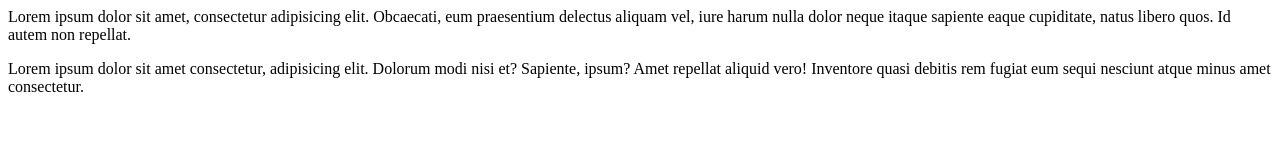
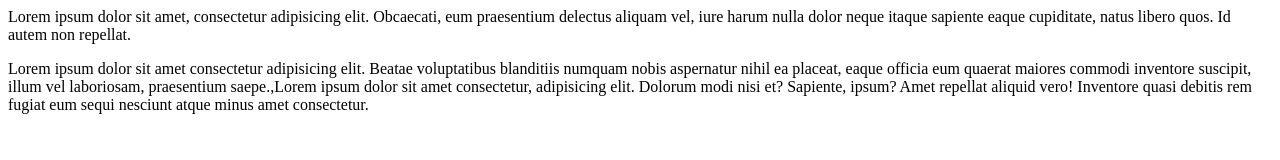
Before and after one commit to Ikram-4/learn-git, a plain HTML site: page index.html in a window 1280 px wide. Drawn offline with Linux system fonts and the light colour scheme.

Commit message:
update index.html

```diff
--- a/index.html
+++ b/index.html
@@ -8,5 +8,5 @@
 <body>
     Lorem ipsum dolor sit amet, consectetur adipisicing elit. Obcaecati, eum praesentium delectus aliquam vel, iure harum nulla dolor neque itaque sapiente eaque cupiditate, natus libero quos. Id autem non repellat.
 </body>
-<p>Lorem ipsum dolor sit amet consectetur, adipisicing elit. Dolorum modi nisi et? Sapiente, ipsum? Amet repellat aliquid vero! Inventore quasi debitis rem fugiat eum sequi nesciunt atque minus amet consectetur.</p>
+<p>Lorem ipsum dolor sit amet consectetur adipisicing elit. Beatae voluptatibus blanditiis numquam nobis aspernatur nihil ea placeat, eaque officia eum quaerat maiores commodi inventore suscipit, illum vel laboriosam, praesentium saepe.,Lorem ipsum dolor sit amet consectetur, adipisicing elit. Dolorum modi nisi et? Sapiente, ipsum? Amet repellat aliquid vero! Inventore quasi debitis rem fugiat eum sequi nesciunt atque minus amet consectetur.</p>
 </html>
```
